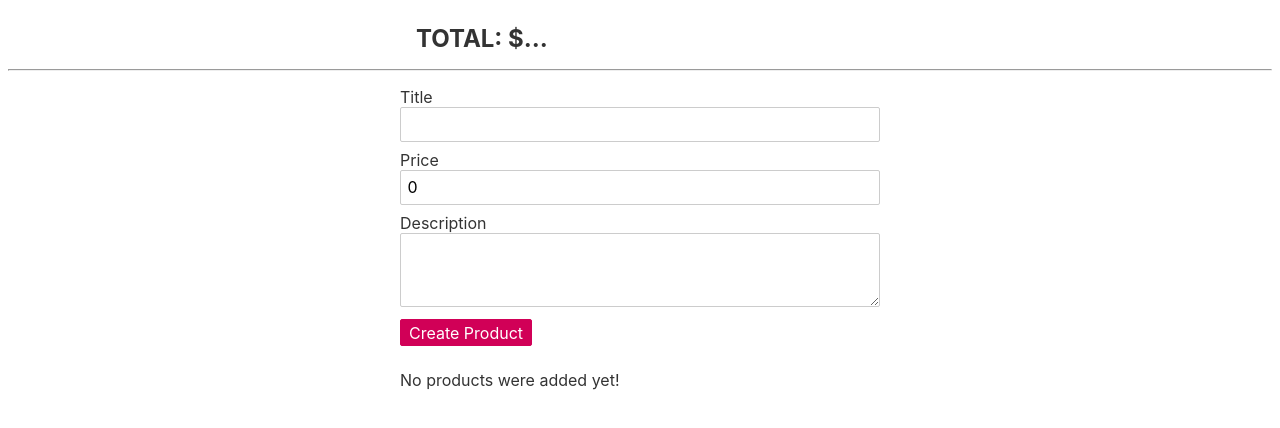
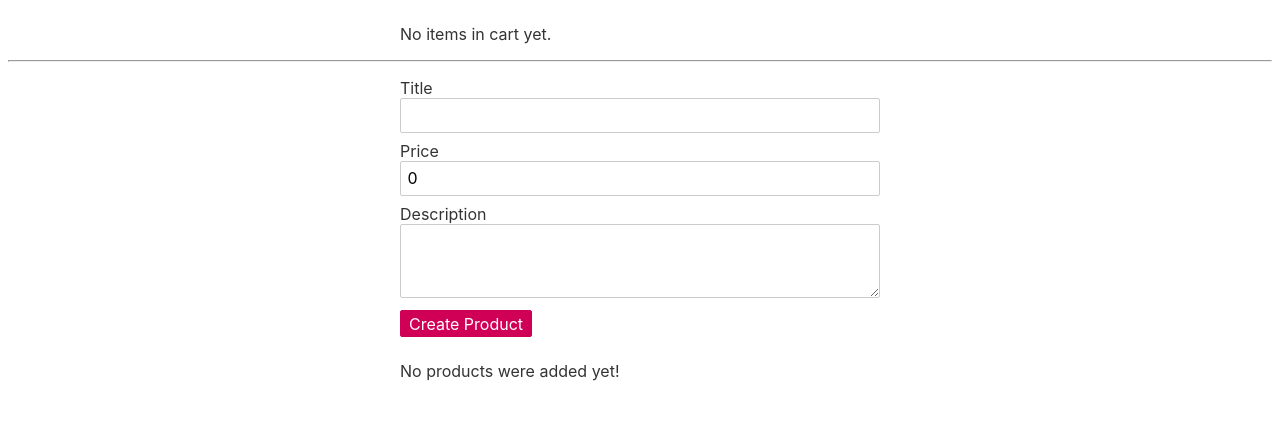
Before and after one commit to Annie-Huang/svelte-first-steps, a Svelte app: page / in a window 1280 px wide. Shown: the top 428 px of the page. Built offline with nearby package versions, Linux system fonts and the light colour scheme.

Commit message:
Calculate total

```diff
--- a/src/Cart.svelte
+++ b/src/Cart.svelte
@@ -1,5 +1,15 @@
 <script>
     export let items;
+
+    //$: is actually a regular Javascript syntax. It's called a labeled statement
+    // You typically don't use it. You could use it in conjunction with loops and to continue and break keywords
+    // Svelte hijacks it and make sure that whatever you write after this label will be re-executed by svelte
+    // whenever one of its input values changes
+    //
+    // My questions: Why didn't it need let in front of carTotal?
+    $: cartTotal = items.reduce((sum, curValue) => {
+        return sum + curValue.price;
+    }, 0);
 </script>
 
 <style>
@@ -21,10 +31,14 @@
     }
 </style>
 
-<ul>
-    {#each items as item}
-        <li>{item.title} - {item.price}</li>
-    {/each}
-</ul>
+{#if items.length === 0}
+    <p>No items in cart yet.</p>
+{:else}
+    <ul>
+        {#each items as item}
+            <li>{item.title} - {item.price}</li>
+        {/each}
+    </ul>
 
-<h1>TOTAL: $...</h1>
+    <h1>TOTAL: ${cartTotal}</h1>
+{/if}
```
